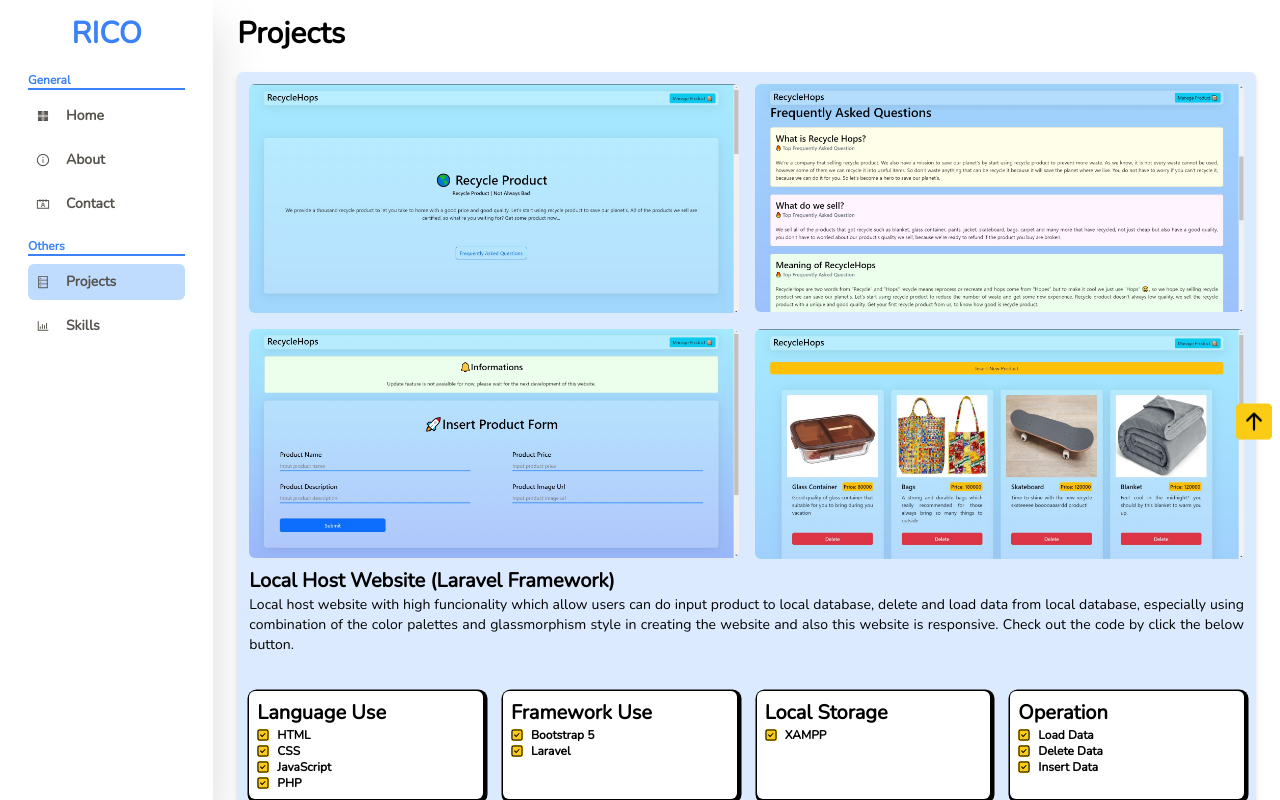
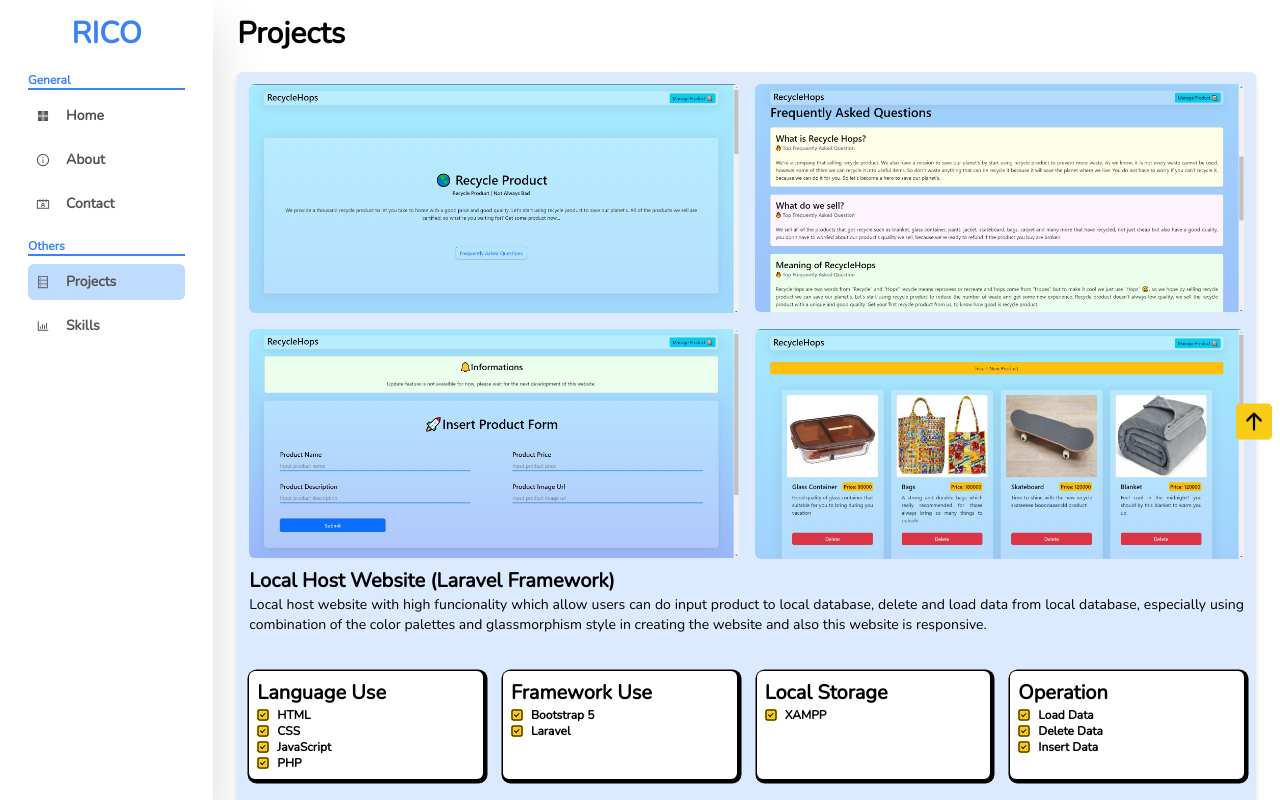
Before and after one commit to MustankLee/ORIC, a React (Create React App) app: page /Oric/project in a window 1280 px wide. Built offline with nearby package versions, Linux system fonts and the light colour scheme.

Commit message:
LabelBtn

```diff
--- a/src/components/Others/Project/Project.js
+++ b/src/components/Others/Project/Project.js
@@ -52,7 +52,7 @@
             input product to local database, delete and load data from local
             database, especially using combination of the color palettes and
             glassmorphism style in creating the website and also this website is
-            responsive. Check out the code by click the below button.
+            responsive.
           </p>
           <div className="my-3 flex gap-5 max-md:block">
             <div className="w-1/4 bg-white shdow p-2 rounded-md text-black my-6 max-md:w-full">
@@ -111,7 +111,7 @@
         </div>
         <a href="https://github.com/MustankLee/GSLC_2440057363_RICO_SUSANTO_Feature_Blade_Website_Programming" className="w-full flex justify-end cursor-pointer">
           <p className="p-2 rounded-md btn-shdow font-semibold bg-white">
-             Check out the code
+             View Code
           </p>
         </a>
       </div>
@@ -184,7 +184,7 @@
         </div>
         <a href="https://github.com/MustankLee/WebsiteView_2" className="w-full flex justify-end cursor-pointer">
           <p className="p-2 rounded-md btn-shdow font-semibold bg-white">
-             Check out the code
+             View Code
           </p>
         </a>
       </div>
@@ -232,7 +232,7 @@
         </div>
         <a href="https://gitfront.io/r/MustankLee/XBxMHcWtHiv7/SQL-Simulation/" className="w-full flex justify-end cursor-pointer">
           <p className="p-2 rounded-md btn-shdow font-semibold bg-white">
-             Check out the code
+             View Code
           </p>
         </a>
       </div>
```
